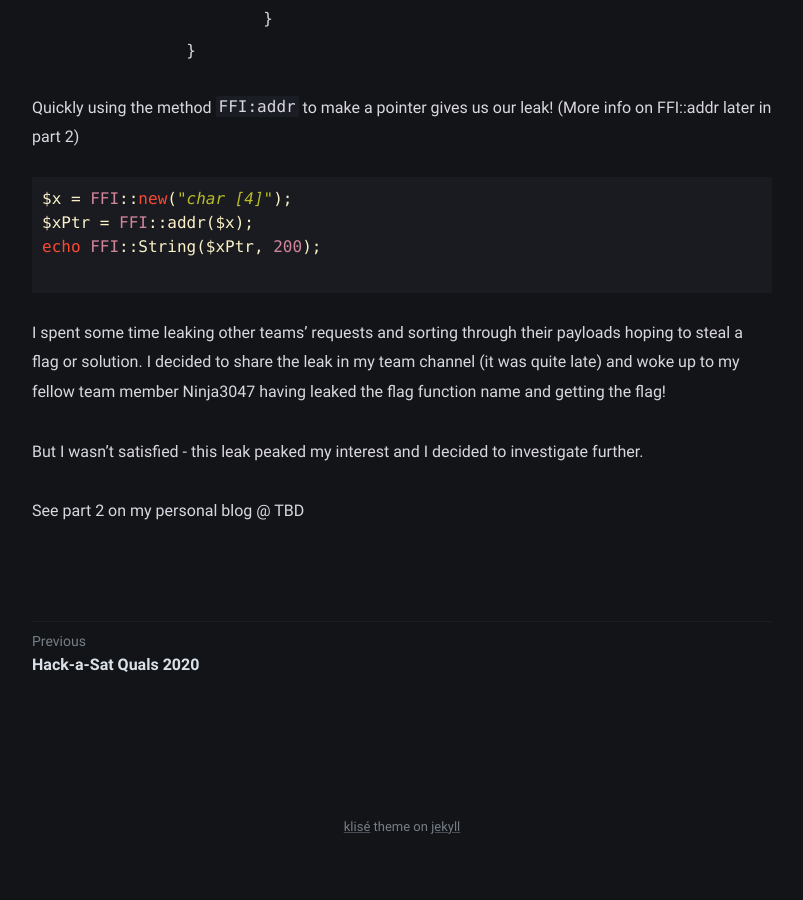
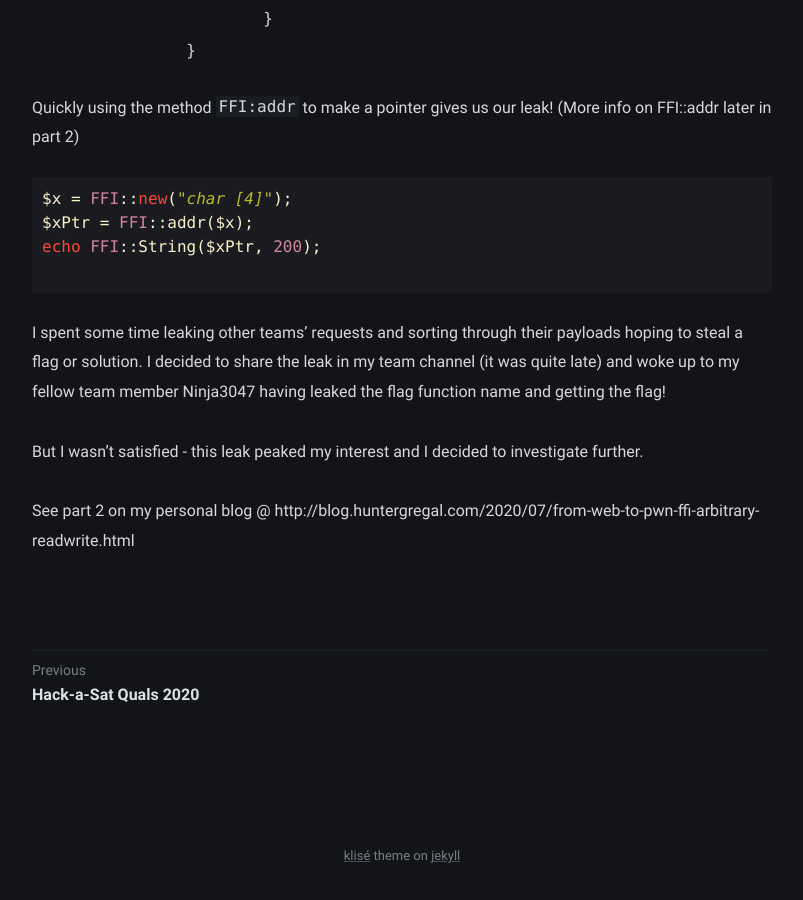
Before and after one commit to pwnfirstsearch/pwnfirstsearch.github.io, a Jekyll site: the page built from _posts/2020-07-07-0ctf2020-noeasyphp.md, in a window 1280 px wide and 900 px high, scrolled down 1909 px. Shown: the whole window, without its empty margins (238-1041 px from the left). Built offline with Jekyll 4.4.1, drawn with Linux system fonts in a browser that asks for light colours; before the commit the page ends 2780 px from its top, so only the background shows below that.

Commit message:
update part 2 link

```diff
--- a/_posts/2020-07-07-0ctf2020-noeasyphp.md
+++ b/_posts/2020-07-07-0ctf2020-noeasyphp.md
@@ -63,4 +63,4 @@ I spent some time leaking other teams’ requests and sorting through their payl
 
 But I wasn't satisfied - this leak peaked my interest and I decided to investigate further.
 
-See part 2 on my personal blog @ TBD
+See part 2 on my personal blog @ http://blog.huntergregal.com/2020/07/from-web-to-pwn-ffi-arbitrary-readwrite.html
```
